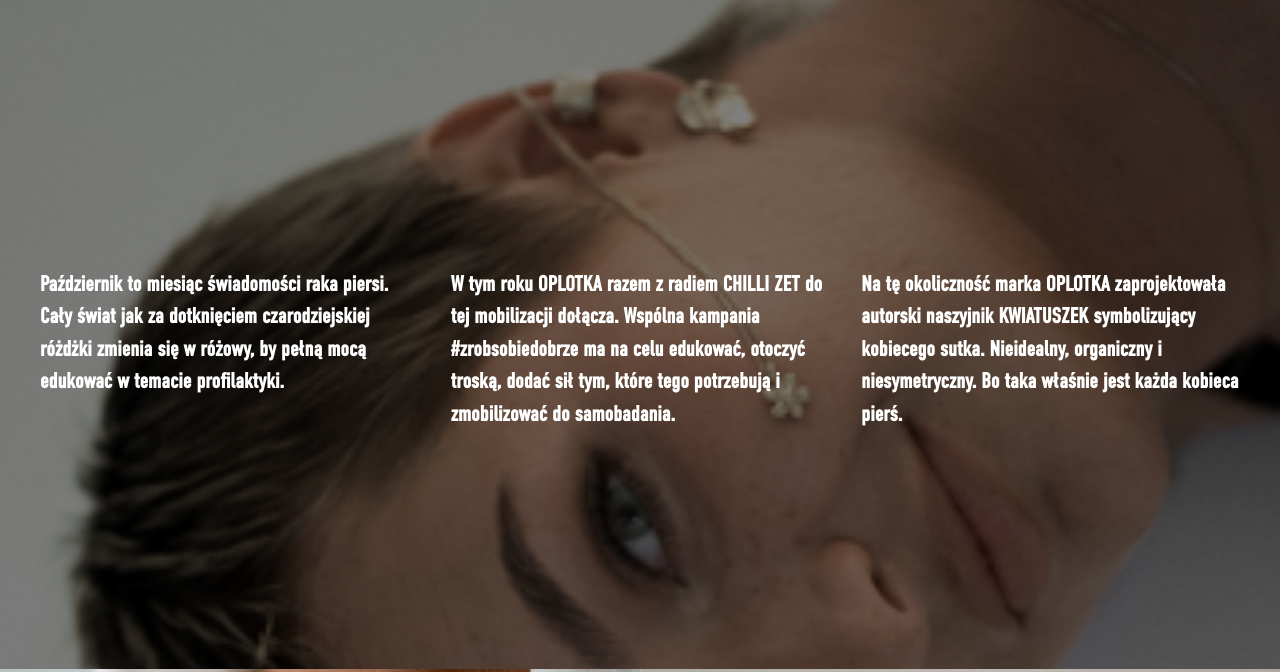
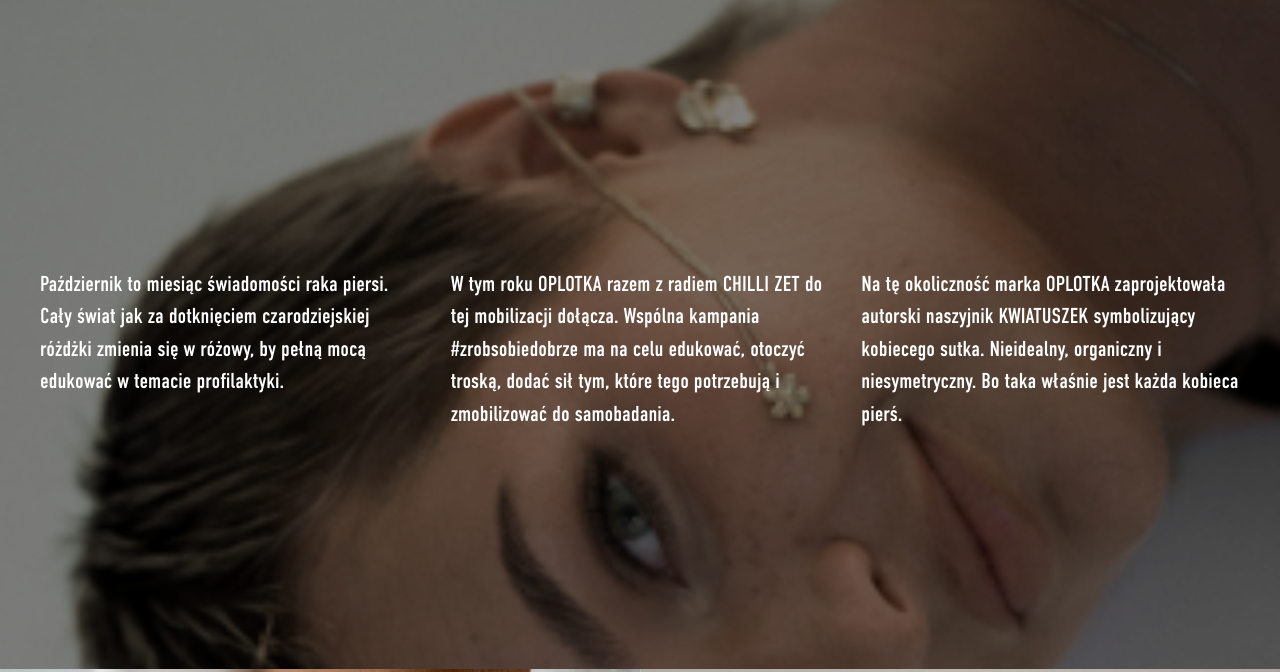
Before and after one commit to BlazejBatko/zrobsobiedobrze, a website: page index.html in a window 1280 px wide. Shown: the part 303-975 px from the top of the page. Drawn offline with Linux system fonts and the light colour scheme; files whose address does not match are found by name.

Commit message:
typography safari bold

```diff
--- a/styles/globals.css
+++ b/styles/globals.css
@@ -47,12 +47,12 @@
 
   body {
     font-family: "din_condensed_regular", sans-serif;
-    font-weight: bold;
+    font-weight: normal;
     @apply text-primary;
 
     @media (min-width: 1024px) {
       font-family: "din_condensed_regular";
-      font-weight: bold;
+      font-weight: normal;
     }
   }
 
```
Also changed, not shown: styles/output.css.
